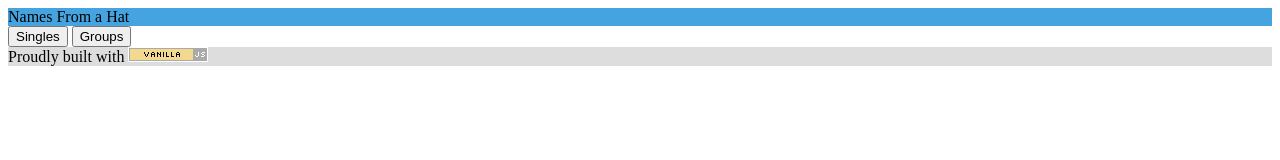
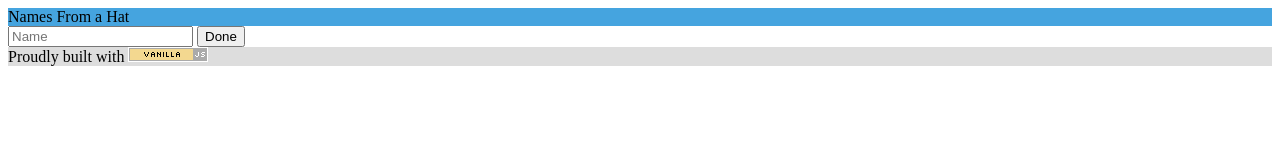
Before and after one commit to tim-blair/names-from-a-hat, a website: page public/index.html in a window 1280 px wide. Both pictures are taken after a click on the button "Singles". Drawn offline with Linux system fonts and the light colour scheme.

Commit message:
User can now enter names

```diff
--- a/package.json
+++ b/package.json
@@ -5,6 +5,7 @@
   "main": "index.js",
   "scripts": {
     "test": "jest",
+    "start": "babel-node index.js",
     "flow": "flow; test $? -eq 0 -o $? -eq 2"
   },
   "author": "Tim Blair",
@@ -18,7 +19,6 @@
   "dependencies": {
     "body-parser": "^1.15.2",
     "express": "^4.14.0",
-    "number-wrap": "^1.0.0",
     "ramda": "^0.22.1",
     "shuffle-array": "^1.0.0"
   }
--- a/public/index.html
+++ b/public/index.html
@@ -6,14 +6,54 @@
 
   <body>
     <header>
-      <div style="background-color:#45A4DF;">Names From a Hat</div>
+      <div style='background-color:#45A4DF;'>Names From a Hat</div>
     </header>
-    <form>
-      <button type="button">Singles</button>
-      <button type="button">Groups</button>
+    <form id='button-form'>
+      <button type='button' onclick='showNames(false)'>Singles</button>
+      <button type='button' onclick='showNames(true)'>Groups</button>
     </form>
+
+    <div id='names' style='display: none'>
+      <span id='name-container'>
+        <input type='text' placeholder='Name' onkeypress='textHandle(event)'/>
+      </span>
+      <button id='next-button' type='button' style='display: none' onclick='nextClick()'>Next</button>
+      <button type='button' onclick='doneClick()'>Done</button>
+    </div>
     <footer>
-      <div style="background-color:#DDDDDD">Proudly built with <img src="vanilla.png" onclick="location.href = 'http://vanilla-js.com/'"/></div>
+      <div style='background-color:#DDDDDD'>Proudly built with <img src='vanilla.png' onclick='location.href = "http://vanilla-js.com/"'/></div>
     </footer>
+    <!-- TODO: Add async and defer once I move this to its own file -->
+    <script type='text/javascript'>
+      let showNames = (showNext) => {
+        document.getElementById('button-form').style.display = 'none';
+        document.getElementById('names').style.display = 'block';
+        if(showNext) {
+          document.getElementById('next-button').style.display = 'block';
+        }
+      };
+      let addNameBox = () => {
+        let box = document.createElement('input'),
+          container = document.getElementById('name-container');
+          box.type = 'text';
+          box.placeholder = 'name';
+          box.onkeypress = textHandle;
+
+          container.appendChild(box);
+          box.focus();
+      };
+      let textHandle = (event) => {
+        if(event.keyCode === 13){
+            event.preventDefault();
+            addNameBox();
+        }
+      };
+      let nextClick = () => {
+        alert('next');
+      };
+      let doneClick = () => {
+        alert('done');
+      }
+    </script>
   </body>
 </html>
```
